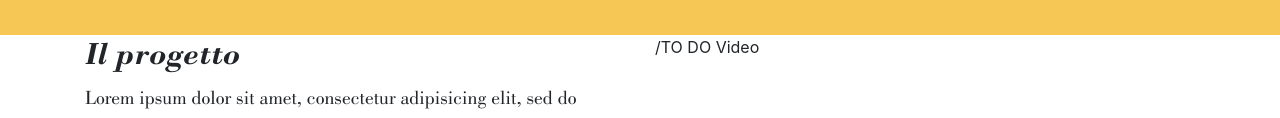
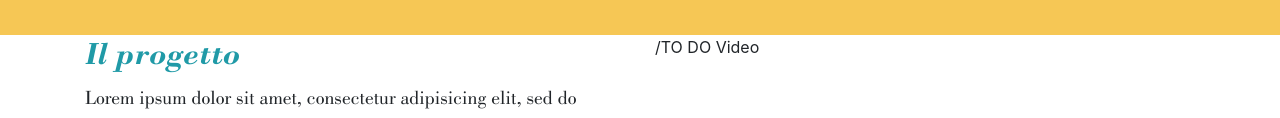
Before and after one commit to Sav-bit/Balconitaly, a plain HTML site: page index.html in a window 1280 px wide. Shown: the part 291-409 px from the top of the page. Drawn offline with Linux system fonts and the light colour scheme.

Commit message:
cambiato colore titoli

```diff
--- a/css/style.css
+++ b/css/style.css
@@ -21,6 +21,7 @@
 ****************************************************/
 h1,h2,h3,h4{
   font-family: bodoni-mt-bold-italic, Verdana, Arial;
+  color: #209AA7;
 }
 
 /****************************************************
```
